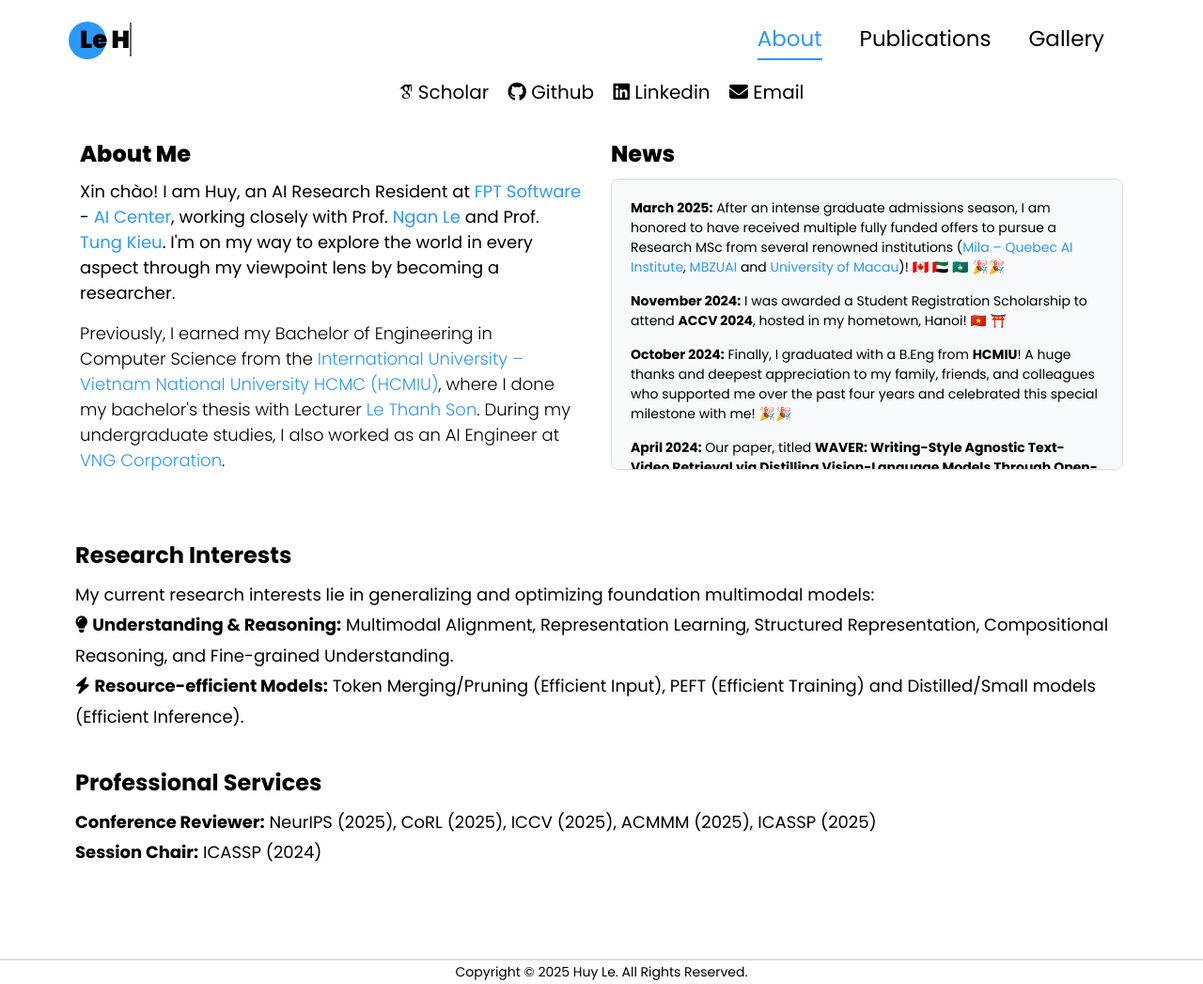
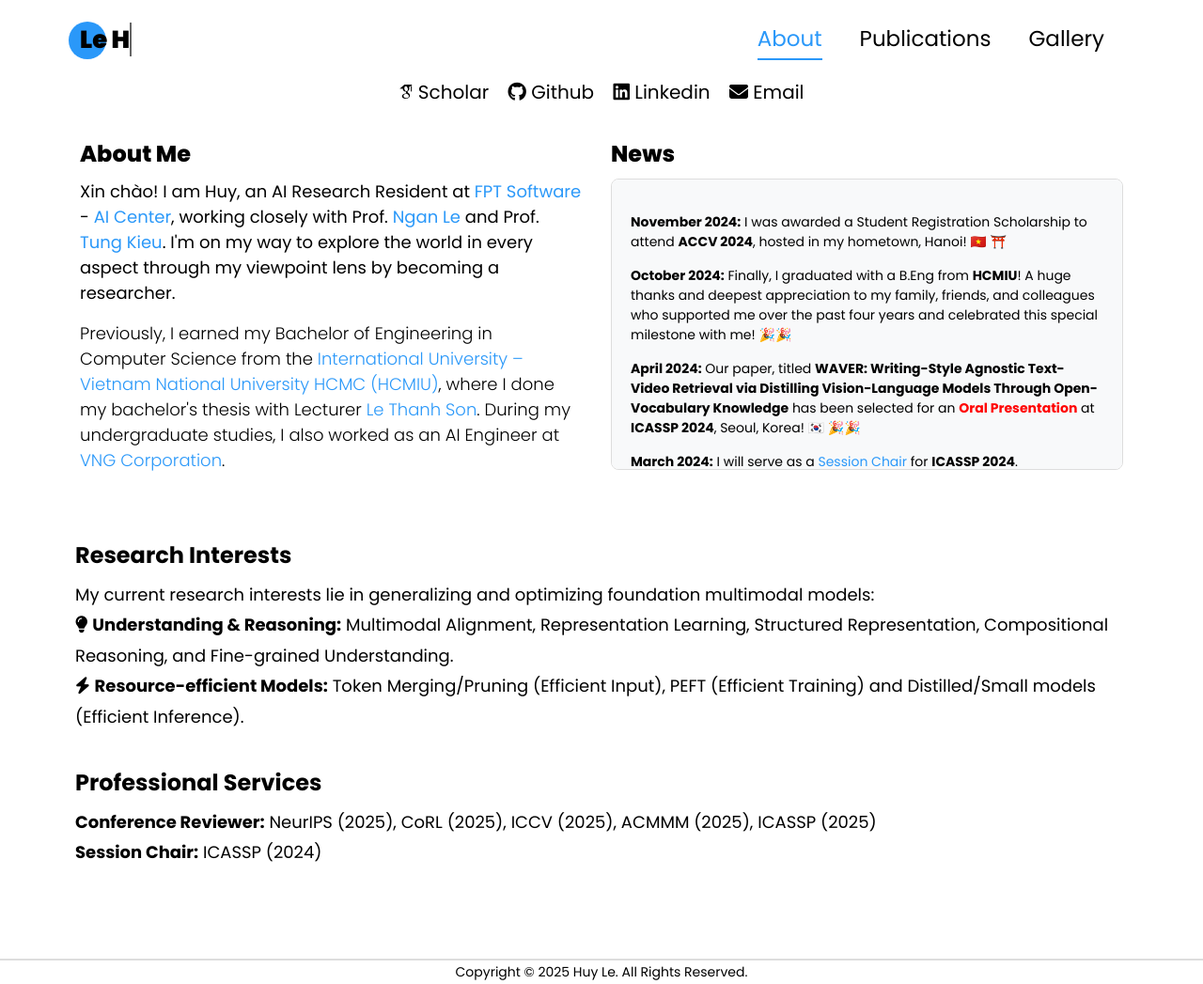
Before and after one commit to lehuy1611/lehuy1611.github.io, a Jekyll site: the page index.html, which Jekyll copies as it is, in a window 1280 px wide. Shown: the whole page at 94% size. Built offline with Jekyll 4.4.1, drawn with Linux system fonts in a browser that asks for light colours; some web fonts are replaced.

Commit message:
Update index.html

```diff
--- a/index.html
+++ b/index.html
@@ -154,7 +154,7 @@
                             </li> -->
 			    <li style="margin-bottom: 15px; display: flex; align-items: center;">
 				<span>
-				<strong>March 2025:</strong> After an intense graduate admissions season, I am honored to have received multiple fully funded offers to pursue a Research MSc from several renowned institutions (<a href="https://mila.quebec/en" rel="permalink">Mila – Quebec AI Institute</a>, <a href="https://mbzuai.ac.ae/" rel="permalink">MBZUAI</a> and <a href="https://www.um.edu.mo/" rel="permalink">University of Macau</a>)! 🇨🇦 🇦🇪 🇲🇴 🎉🎉
+<!-- 				<strong>March 2025:</strong> After an intense graduate admissions season, I am honored to have received multiple fully funded offers to pursue graduate studies at several renowned institutions (<a href="https://mila.quebec/en" rel="permalink">Mila – Quebec AI Institute</a>, <a href="https://mbzuai.ac.ae/" rel="permalink">MBZUAI</a> and <a href="https://www.um.edu.mo/" rel="permalink">University of Macau</a>)! 🇨🇦 🇦🇪 🇲🇴 🎉🎉                           -->
 			    	</span>
 			    </li>
                             <li style="margin-bottom: 15px; display: flex; align-items: center;">
```
